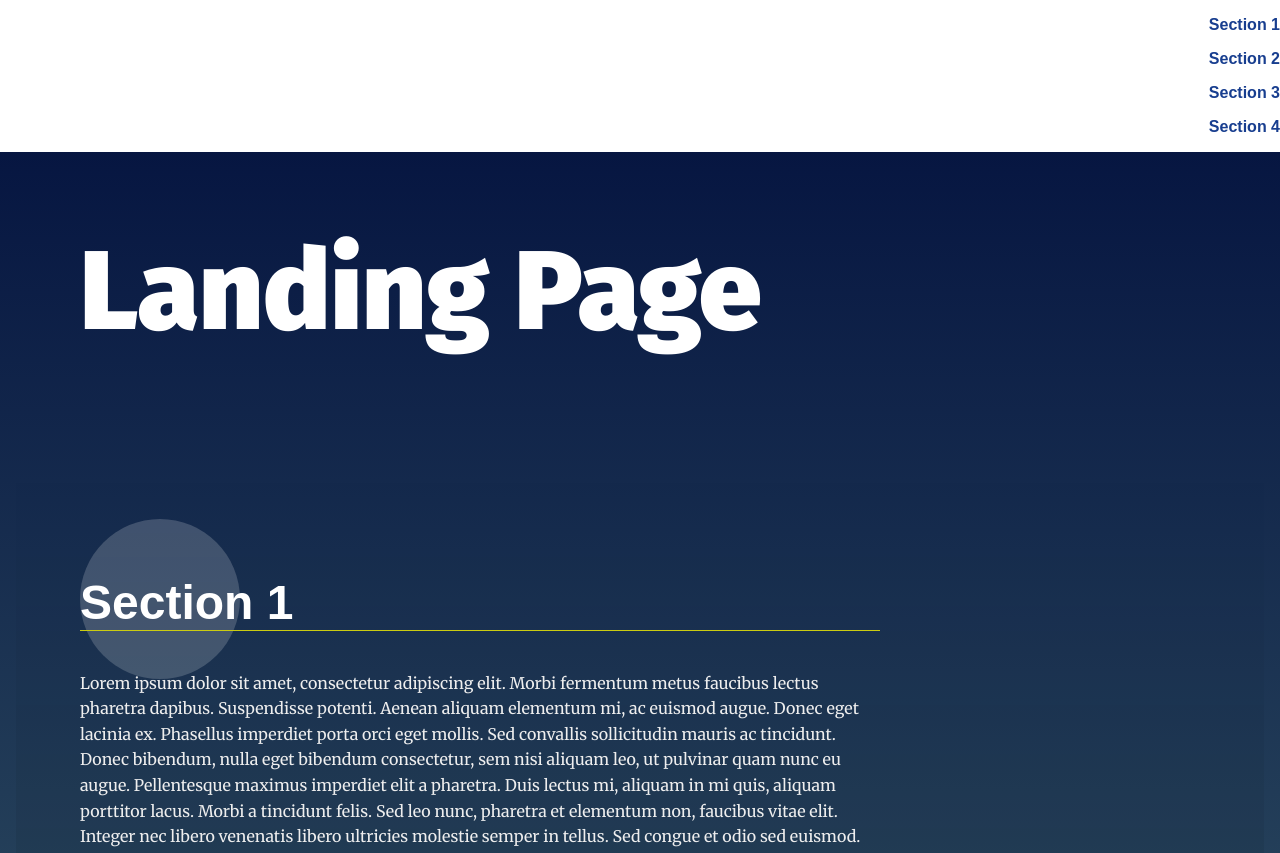
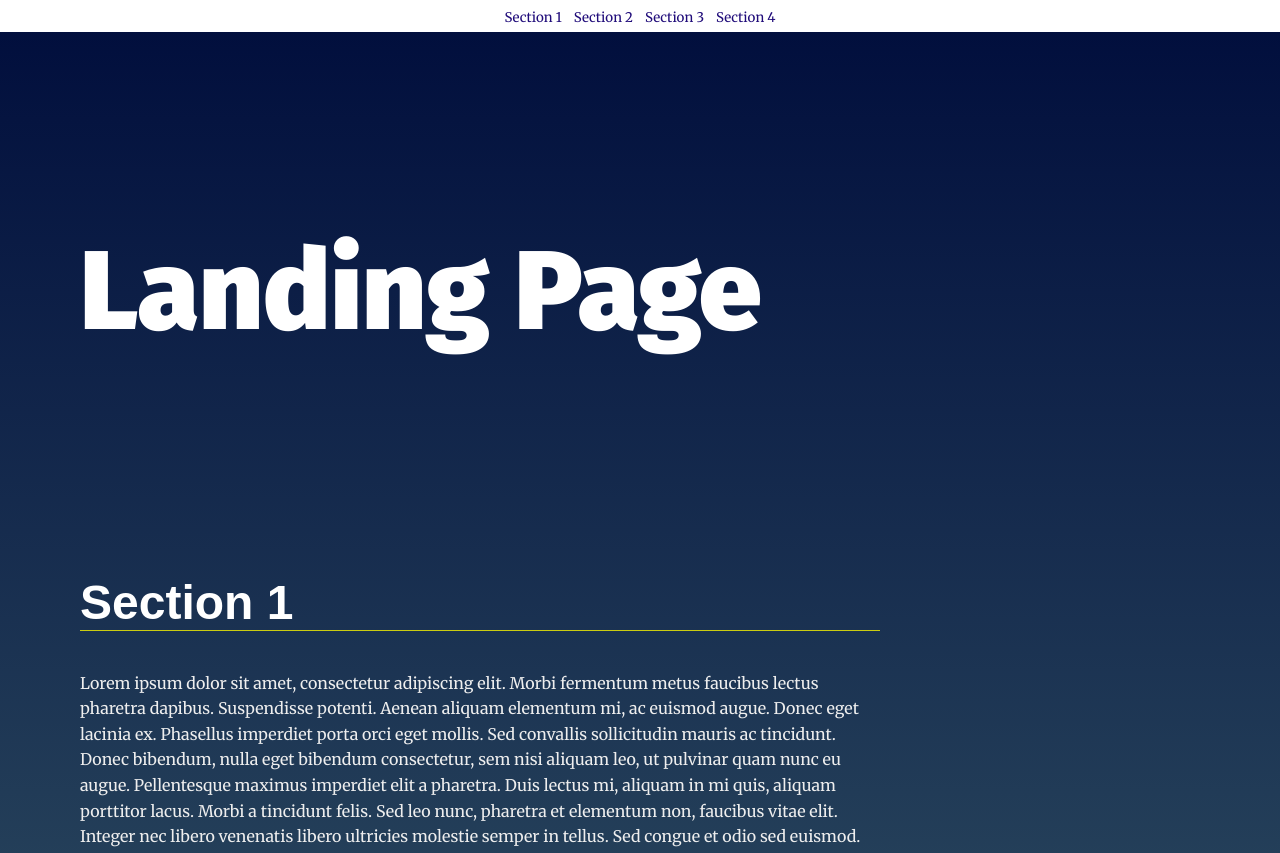
Before and after one commit to carloscastillom/Web-Development, a plain HTML site: page 4.landingPage/4.landingPage/index.html in a window 1280 px wide. Shown: the top 853 px of the page. Drawn offline with Linux system fonts and the light colour scheme.

Commit message:
Add files via upload

```diff
--- a/4.landingPage/4.landingPage/css/styles.css
+++ b/4.landingPage/4.landingPage/css/styles.css
@@ -18,6 +18,16 @@ body {
     color: #fff;
 }
 
+
+
+button {
+    background: transparent;
+    /*background: linear-gradient(0deg, rgba(136,203,171,1) 0%, rgba(0,13,60,1) 100%);*/
+    margin-top: 0.5rem;
+    border: blue;
+    font-family: 'Merriweather', serif;
+    color: rgb(32, 12, 122);
+}
 
 /* Typeography General*/
 h1 {
@@ -73,12 +83,14 @@ section {
 /* Navigation Styles*/
 .navbar__menu ul {
     padding-left: 0;
+    height: 2rem;
     margin: 0;
-    text-align: right;
+    text-align: center;
 }
 
 .navbar__menu li {
     display: inline-block;
+
 }
 
 .navbar__menu .menu__link {
--- a/4.landingPage/4.landingPage/js/app.js
+++ b/4.landingPage/4.landingPage/js/app.js
@@ -23,55 +23,76 @@
  *
 */
 
+
+
+
+
+// build the nav
+// Add class 'active' to section when near top of viewport
+
+
 const navBar = document.querySelector('#navbar__list');
 const sections = document.querySelectorAll('section');
 console.log(sections);
 
 
 
+const isInViewport = function (elem) {
+	const distance = elem.getBoundingClientRect();
+	return (
+		distance.bottom <= (window.innerHeight || document.documentElement.clientHeight)
 
-/**
- * End Global Variables
- * Start Helper Functions
- *
-*/
-
-
-/**
- * End Helper Functions
- * Begin Main Functions
- *
-*/
-
-// build the nav
-// Add class 'active' to section when near top of viewport
-
-
-
+	);
+};
 
 
 // Scroll to anchor ID using scrollTO event
-
-
-/**
- * End Main Functions
- * Begin Events
- *
- * var element = document.getElementById("section1");
-*/
 
 // Build menu
 
 // Scroll to section on link click
 
+//list were all position Y for the sections are added
+const height = [];
+//variable for position y of the section
+let positionY = 0;
+
+
+
+//For all sections
 for (let section of sections) {
+    //take the title
     const header = section.querySelector('h2')
-    const item = document.createElement("h3");
+    //Create the button
+    const item = document.createElement("button");
+
+    //use the text from the title for the section
     item.textContent = header.textContent;
-    item.addEventListener("click", function(){ section.scrollIntoView({behavior: "smooth", block: "end", inline: "nearest"}); });
+
+    // when click over the button, scroll to the next function
+    item.addEventListener("click", function(){ section.scrollIntoView({behavior: "smooth", block: "start", inline: "nearest"}); });
+
+    //add the new item to the navBar - HTML
     navBar.appendChild(item);
+
+    //increase the position by the new height of the current section and push it to the list Height
+    positionY += section.getBoundingClientRect().height;
+    height.push(positionY);
+
+    if(isInViewport(section))
+        {section.classList.add("your-active-class");}
+    else
+        {section.classList.remove("your-active-class");}
+
+    console.log(section);
+    console.log(section.getBoundingClientRect());
+
 
 }
 
+console.log(window.innerHeight);
+console.log(document.documentElement.clientHeight);
+
+//console.log(window.scrollY+headerHeight);
 
 // Set sections as active
```
